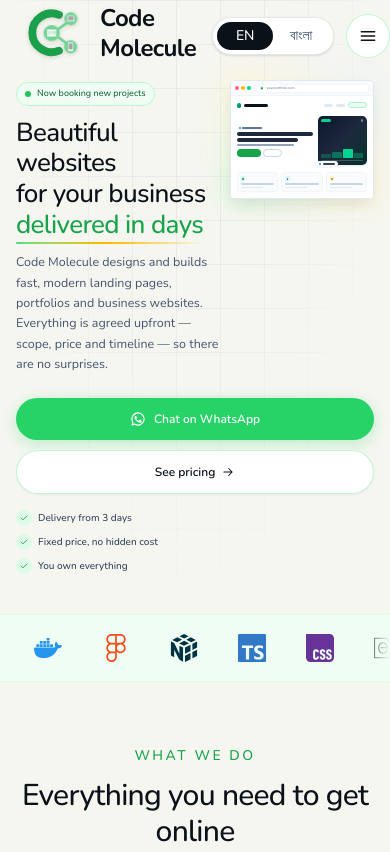
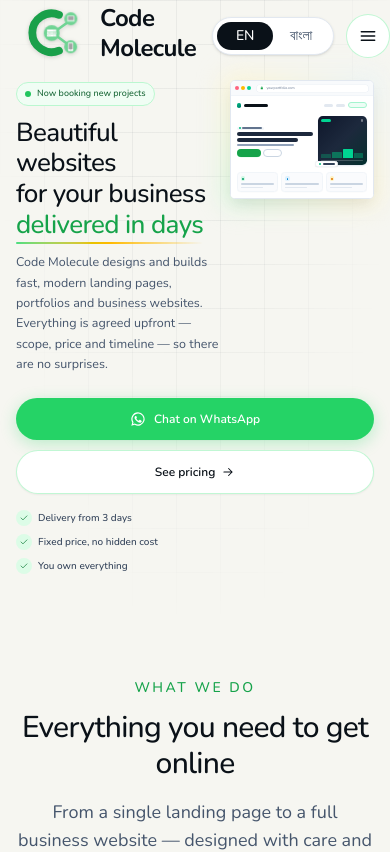
Before and after one commit to Sakib577/scriptVillage-web, a Next.js app: page / in a window 390 px wide. Shown: the top 852 px of the page. Built offline with nearby package versions, Linux system fonts and the light colour scheme; a web font is replaced by a local one.

Commit message:
Hide TechStrip section on smaller screens for improved responsiveness

```diff
--- a/components/sections/TechStrip.js
+++ b/components/sections/TechStrip.js
@@ -106,7 +106,7 @@ export function TechStrip() {
   }, []);
 
   return (
-    <section aria-label={t.techStrip.label} className="relative h-17 border-y border-brand-100 bg-brand-50 lg:sticky lg:top-[calc(100dvh-4.25rem)]">
+    <section aria-label={t.techStrip.label} className="relative h-17 border-y border-brand-100 bg-brand-50 hidden lg:block lg:sticky lg:top-[calc(100dvh-4.25rem)]">
       <p className="sr-only">
         {t.techStrip.label}: {mixedTechLogos.map((i) => i.title).join(", ")}
       </p>
```
